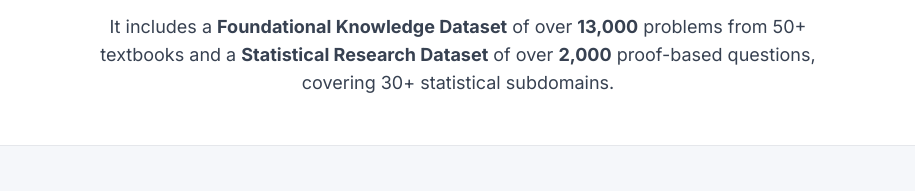
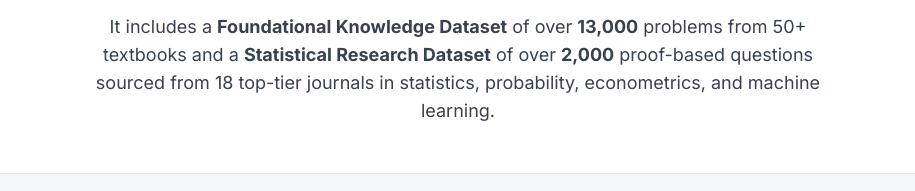
Before and after one commit to StatEval/StatEval..github.io, a plain HTML site: page index.html in a window 1280 px wide. Shown: the part 567-758 px from the top of the page, without its empty margins (182-1097 px from the left). Drawn offline with nearby package versions, Linux system fonts and the light colour scheme.

Commit message:
Update index.html

```diff
--- a/index.html
+++ b/index.html
@@ -81,8 +81,9 @@
           <strong>StatEval</strong> is the first benchmark systematically organized along both <strong>difficulty</strong> and <strong>disciplinary</strong> axes to evaluate large language models’ statistical reasoning.
         </p>
         <p class="text-gray-700 text-center max-w-3xl text-lg">
-          It includes a <strong>Foundational Knowledge Dataset</strong> of over <strong>13,000</strong> problems from 50+ textbooks and a <strong>Statistical Research Dataset</strong> of over <strong>2,000</strong> proof-based questions, covering 30+ statistical subdomains.
+          It includes a <strong>Foundational Knowledge Dataset</strong> of over <strong>13,000</strong> problems from 50+ textbooks and a <strong>Statistical Research Dataset</strong> of over <strong>2,000</strong> proof-based questions sourced from 18 top-tier journals in statistics, probability, econometrics, and machine learning.
         </p>
+
 
 
 
```
